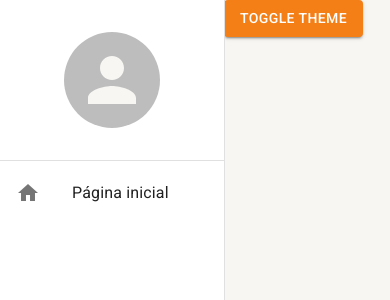
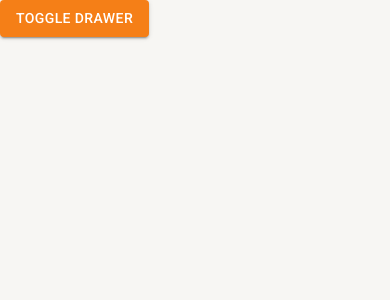
Before and after one commit to afschagas/rmt-cadastro, a React (Create React App) app: page /pagina-inicial in a window 390 px wide. Shown: the top 300 px of the page. Built offline with nearby package versions, Linux system fonts and the light colour scheme.

Commit message:
feat: adicionado responsividade no menu lateral

```diff
--- a/src/App.tsx
+++ b/src/App.tsx
@@ -1,6 +1,6 @@
 import { BrowserRouter } from 'react-router-dom';
 
-import { AppThemeProvider } from './shared/contexts';
+import { AppThemeProvider, DrawerProvider } from './shared/contexts';
 import { AppRoutes } from './routes';
 import { MenuLateral } from './shared/components';
 
@@ -8,13 +8,16 @@
 export const App = () => {
   return (
     <AppThemeProvider>
-      <BrowserRouter >
+      <DrawerProvider>
 
-        <MenuLateral>
-          <AppRoutes />
-        </MenuLateral>
+        <BrowserRouter >
 
-      </BrowserRouter>
+          <MenuLateral>
+            <AppRoutes />
+          </MenuLateral>
+
+        </BrowserRouter>
+      </DrawerProvider>
     </AppThemeProvider>
   );
 };
--- a/src/routes/index.tsx
+++ b/src/routes/index.tsx
@@ -1,13 +1,13 @@
 import { Button } from '@mui/material';
 import { Routes, Route, Navigate } from 'react-router-dom';
-import { useAppThemeContext } from '../shared/contexts';
+import { useDrawerContext } from '../shared/contexts';
 
 export const AppRoutes = () => {
-  const { toggleTheme } = useAppThemeContext();
+  const { toggleDrawerOpen } = useDrawerContext();
 
   return (
     <Routes>
-      <Route path='/pagina-inicial' element={<Button variant='contained' color='primary' onClick={toggleTheme}>TOGGLE THEME</Button>} />
+      <Route path='/pagina-inicial' element={<Button variant='contained' color='primary' onClick={toggleDrawerOpen}>TOGGLE DRAWER</Button>} />
 
 
       <Route path='*' element={<Navigate to='/pagina-inicial' />} />
--- a/src/shared/components/menu-lateral/MenuLateral.tsx
+++ b/src/shared/components/menu-lateral/MenuLateral.tsx
@@ -1,12 +1,17 @@
-import { Avatar, Divider, Drawer, Icon, List, ListItemButton, ListItemIcon, ListItemText, useTheme } from '@mui/material';
+import { Avatar, Divider, Drawer, Icon, List, ListItemButton, ListItemIcon, ListItemText, useMediaQuery, useTheme } from '@mui/material';
 import { Box } from '@mui/system';
+import { useDrawerContext } from '../../contexts';
 
 
 export const MenuLateral: React.FC = ({ children }) => {
   const theme = useTheme();
+  const smDown = useMediaQuery(theme.breakpoints.down('sm'));
+
+  const { isDrawerOpen, toggleDrawerOpen } = useDrawerContext();
+
   return (
     <>
-      <Drawer variant='permanent'>
+      <Drawer open={isDrawerOpen} variant={smDown ? 'temporary' : 'permanent'} onClose={toggleDrawerOpen}>
         <Box width={theme.spacing(28)} height="100%" display="flex" flexDirection="column">
 
           <Box width="100%" height={theme.spacing(20)} display="flex" alignItems="center" justifyContent="center">
@@ -36,7 +41,7 @@
 
       </Drawer>
 
-      <Box height="100vh" marginLeft={theme.spacing(28)}>
+      <Box height="100vh" marginLeft={smDown ? 0 : theme.spacing(28)}>
         {children}
       </Box>
 
--- /dev/null
+++ b/src/shared/contexts/DrawerContext.tsx
@@ -0,0 +1,31 @@
+// Pegando um contexto
+
+import { createContext, useCallback, useContext, useState } from 'react';
+
+interface IDrawerContextData {
+  isDrawerOpen: boolean;
+  toggleDrawerOpen: () => void;
+}
+
+const DrawerContext = createContext({} as IDrawerContextData);
+
+export const useDrawerContext = () => {
+  return useContext(DrawerContext);
+};
+
+export const DrawerProvider: React.FC = ({ children }) => {
+  const [isDrawerOpen, setIsDrawerOpen] = useState(false);
+
+  const toggleDrawerOpen = useCallback(() => {
+    setIsDrawerOpen(oldDrawerOpen => !oldDrawerOpen);
+  }, []);
+
+  return (
+    <DrawerContext.Provider value={{ isDrawerOpen, toggleDrawerOpen }}>
+
+      {children}
+
+    </DrawerContext.Provider>
+  );
+
+};
--- a/src/shared/contexts/index.ts
+++ b/src/shared/contexts/index.ts
@@ -1 +1,2 @@
 export * from "./ThemeContext";
+export * from "./DrawerContext";
```
